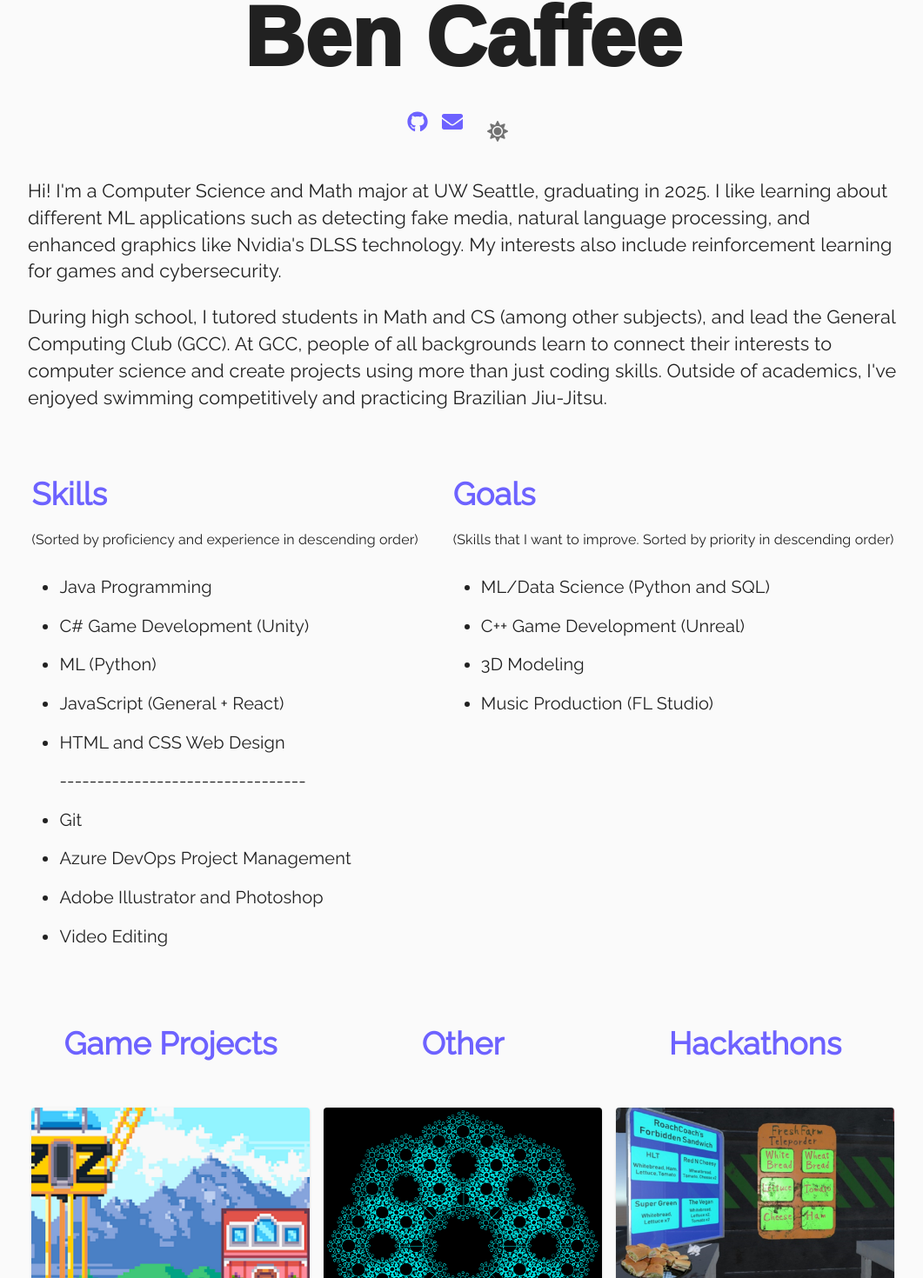
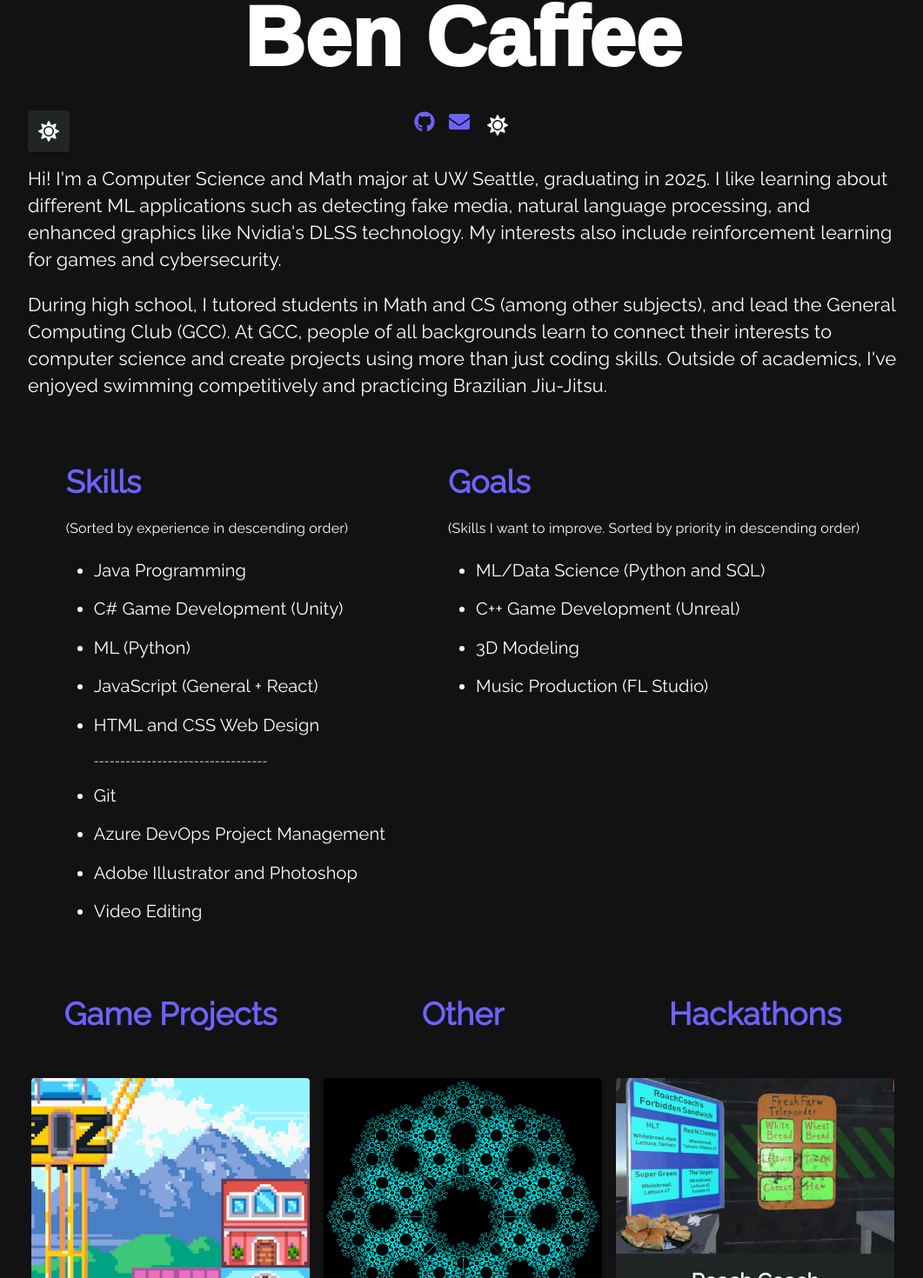
Before and after one commit to bcaffee/personal-website, a React (Create React App) app: page / in a window 1280 px wide. Shown: the part 42-1512 px from the top of the page at 87% size, without its empty margins (108-1169 px from the left). Built offline with nearby package versions, Linux system fonts and the light colour scheme; a web font is replaced by a local one.

Commit message:
Reformatting and fixed theme toggle

```diff
--- a/src/App.js
+++ b/src/App.js
@@ -5,78 +5,103 @@ import ProjectCard from "./ProjectCard";
 import { createTheme, ThemeProvider } from "@material-ui/core/styles";
 import {
   IconButton,
-  /*Typography,*/
   Grid,
   CssBaseline,
-  useMediaQuery,
+  // useMediaQuery,
+  Paper,
 } from "@material-ui/core";
 import { FaGithub, FaEnvelope, FaSun, FaMoon } from "react-icons/fa";
-//FaRegMoon, FaRegSun, RiSunFill, RiMoonFill, CgDarkMode, VscColorMode
 
 export default function App() {
-  const darkPreference = useMediaQuery("(prefers-color-scheme: dark)");
+  // const darkPreference = useMediaQuery("(prefers-color-scheme: dark)"); // why is this always true?
+  // console.log(darkPreference);
 
-  React.useEffect(() => {
-    var theme = localStorage.getItem("theme");
-    if (theme === null) {
-      setDarkState(darkPreference);
-    } else {
-      theme = theme === "true";
-      setDarkState(theme);
-    }
-  }, [darkPreference]);
+  // React.useEffect(() => {
+  //   var theme = localStorage.getItem("theme");
+  //   if (theme === null) {
+  //     setDarkState(darkPreference);
+  //   } else {
+  //     theme = theme === "true";
+  //     setDarkState(theme);
+  //   }
+  // }, [darkPreference]);
 
-  const [darkState, setDarkState] = React.useState(false);
+  //Causes the button toggle to be stuck
+  // if (
+  //   window.matchMedia &&
+  //   window.matchMedia("(prefers-color-scheme: dark)").matches
+  // ) {
+  //   darkMode = true;
+  // }
 
-  const theme = (state) =>
-    createTheme(
-      {
-        palette: {
-          type: state ? "dark" : "light",
-          // background: { paper: "#F3F3F7" },
-          primary: { main: "#6d62ff" },
-          contrastThreshold: 3,
-          tonalOffset: 0.2,
-        },
-      },
-      [darkPreference]
-    );
+  const [darkMode, setDarkMode] = React.useState(true);
 
   // const theme = React.useMemo(
   //   () =>
   //     createTheme({
   //       palette: {
-  //         type: prefersDarkMode ? "dark" : "light",
-  //         primary: {
-  //           main: "#6d62ff",
-  //           //project card and modal
-  //           light: "#efefef",
-  //           dark: "#222525",
-  //           //contrastText:
+  //         type: darkMode ? "dark" : "light",
+  //         // primary: {
+  //         //   main: "#6d62ff",
+  //         // },
+
+  //         background: {
+  //           paper: {
+  //             light: '#efefef',
+  //             dark: '#222525',
+  //           },
+
+  //           default: {
+  //             // light: "#f6f6f6",
+  //             // dark: "#131212",
+  //           },
   //         },
-  //         background: {
-  //           light: "#f6f6f6",
-  //           dark: "#131212",
-  //         },
-
-  //         /*
-  //         A higher value for "tonalOffset" will make calculated values for "light" lighter, and "dark" darker.
-  //         A higher value for "contrastThreshold" increases the point at which a background color is considered
-  //         light, and given a dark "contrastText".
-  //         */
-  //         contrastThreshold: 3,
-  //         tonalOffset: 0.2,
   //       },
   //     }),
-  //   [prefersDarkMode]
+  //   [darkMode]
   // );
 
-  const darkTheme = theme(darkState);
+  const lightTheme = createTheme({
+    palette: {
+      background: {
+        // default: "#f6f6f6",
+        // paper: "#efefef",
+      },
+    },
+  });
 
-  const toggleDarkMode = async () => {
-    localStorage.setItem("theme", !darkState);
-    setDarkState(!darkState);
-  };
+  const darkTheme = createTheme({
+    palette: {
+      // primary: {
+      //   main:
+      // },
+      background: {
+        default: "#131212",
+        paper: "#222525",
+      },
+      text: {
+        primary: "#ffffff",
+      },
+      action: {
+        active: "#ffffff",
+      },
+      // button: {
+      //   primary: "#ffffff",
+      // },
+      // overrides: {
+      //   MuiButton: {
+      //     primary: "#ffffff",
+      //   },
+      // },
+    },
+  });
+
+  // const toggleDarkMode = async () => {
+  //   localStorage.setItem("theme", !darkState);
+  //   setDarkState(!darkState);
+  // };
+
+  // const darkTheme = theme(darkState);
 
   const gProjects = mainPage.games;
   const oProjects = mainPage.other;
@@ -84,13 +109,18 @@ export default function App() {
 
   return (
     <div className="App">
-      <ThemeProvider theme={darkTheme}>
+      <ThemeProvider theme={darkMode ? darkTheme : lightTheme}>
         <CssBaseline>
           <div className="container">
             <div>
-              <div className="site-title" color="primary">
+              <div className="site-title">
                 <h1>Ben Caffee</h1>
               </div>
+              <Paper className="dark-mode-button">
+                <IconButton onClick={() => setDarkMode(!darkMode)}>
+                  {darkMode ? <FaSun /> : <FaMoon />}
+                </IconButton>
+              </Paper>
               <Grid container spacing={2} className="social-grid">
                 <Grid item className="social">
                   <a href="https://github.com/bcaffee">
@@ -102,29 +132,22 @@ export default function App() {
                     <FaEnvelope />
                   </a>
                 </Grid>
-
-                <Grid item>
-                  <IconButton
-                    className="dark-mode-button"
-                    onClick={toggleDarkMode}
-                  >
-                    {console.log(darkTheme)}
-                    {darkTheme ? <FaSun /> : <FaMoon />}
-                  </IconButton>
-                </Grid>
+                <IconButton onClick={() => setDarkMode(!darkMode)}>
+                  {darkMode ? <FaSun /> : <FaMoon />}
+                </IconButton>
               </Grid>
 
               <div className="introduction">
                 <p>{mainPage.introductions[0]}</p>
                 <p>{mainPage.introductions[1]}</p>
               </div>
-              <Grid container spacing={5} className="skills-grid">
+              <Grid container spacing={10} className="skills-grid">
                 <Grid item>
                   <h4 className="skill-titles">Skills</h4>
                   <div className="skills-note">
-                    (Sorted by proficiency and experience in descending order)
+                    (Sorted by experience in descending order)
                   </div>
-                  <Grid container spacing={2} className="skills">
+                  <Grid container spacing={2}>
                     <ul>
                       {Object.keys(mainPage.skills).map((skill) => (
                         <Grid item key={skill}>
@@ -148,10 +171,10 @@ export default function App() {
                 <Grid item>
                   <h4 className="skill-titles">Goals</h4>
                   <div className="skills-note">
-                    (Skills that I want to improve. Sorted by priority in
-                    descending order)
+                    (Skills I want to improve. Sorted by priority in descending
+                    order)
                   </div>
-                  <Grid container spacing={2} className="skills">
+                  <Grid container spacing={2}>
                     <ul>
                       {Object.keys(mainPage.skillsToImprove).map(
                         (skillToImprove) => (
--- a/src/ProjectCard.jsx
+++ b/src/ProjectCard.jsx
@@ -20,7 +20,7 @@ import ReactHtmlParser from "react-html-parser";
 export default function ProjectCard({ project }) {
   return (
     <div>
-      <Card className="root-object">
+      <Card className="p-card-root">
         {/* <ImageListModal imgs={project.imgs} /> */}
         <CardActionArea>
           <CardMedia
@@ -30,10 +30,12 @@ export default function ProjectCard({ project }) {
           />
         </CardActionArea>
         <CardContent>
-          <Typography className="p-grid-card" gutterBottom variant="h5">
+          <Typography className="p-card-title" gutterBottom variant="h5">
             {project.title}
           </Typography>
-          <Typography>{ReactHtmlParser(project.thumbnailDesc)}</Typography>
+          <Typography>
+            {ReactHtmlParser(project.thumbnailDesc)}
+          </Typography>
         </CardContent>
 
         <Grid container direction="row" justifyContent="center">
--- a/src/ProjectModal.jsx
+++ b/src/ProjectModal.jsx
@@ -13,9 +13,6 @@ const useStyles = makeStyles((theme) => ({
     justifyContent: "center",
   },
   paper: {
-    // backgroundColor: "#222525",
-    fontFamily: "Raleway",
-    // color: "#efefef",
     // border: "1px solid #000",
     boxShadow: theme.shadows[5],
     padding: theme.spacing(0, 5, 1),
@@ -23,6 +20,9 @@ const useStyles = makeStyles((theme) => ({
     marginBottom: 200,
     marginLeft: 400,
     marginRight: 400,
+  },
+  title: {
+    fontFamily: "Raleway",
   },
 }));
 
@@ -57,7 +57,9 @@ export default function ProjectModal({ project }) {
       >
         <Fade in={open}>
           <Paper className={classes.paper}>
-            <h2 id="title">{project.title}</h2>
+            <h2 className={classes.title} id="title">
+              {project.title}
+            </h2>
             <p id="info">{ReactHtmlParser(project.modalInfo)}</p>
           </Paper>
         </Fade>
--- a/src/custom.css
+++ b/src/custom.css
@@ -1,33 +1,11 @@
 @import url("https://fonts.googleapis.com/css2?family=Alumni+Sans:wght@100&display=swap");
 @import url("https://fonts.googleapis.com/css2?family=Raleway&display=swap");
-
-/* COLOR SCHEME */
-
-/* Define styles for the default root window element */
-/* :root {
-  --accent-color: #6d62ff;
-  --background-color-primary: #f6f6f6;
-  --background-color-secondary: #efefef;
-  --text-primary-color: #222525;
-  background-color: var(--background-color-primary);
-} */
-
-/* Define styles for the root window with dark mode preference */
-/* :root.dark-theme {
-  --accent-color: #6d62ff;
-  --background-color-primary: #131212;
-  --background-color-secondary: #222525;
-  --text-primary-color: #efefef;
-  background-color: var(--background-color-primary);
-} */
 
 /* HEADER */
 
 .site-title h1 {
   font-family: "Alumni Sans", sans-serif;
   font-weight: 1000;
-  /* color: #efefef; */
-  /* color: var(--text-primary-color); */
   font-size: 6rem;
   margin-top: 1rem;
   margin-bottom: 1rem;
@@ -49,17 +27,14 @@
 }
 
 .dark-mode-button {
-
+  position: absolute;
 }
 
 /* CONTENT */
 
 .introduction {
   font-family: "Raleway", sans-serif;
-  /* color: #efefef; */
   font-size: 1.35rem;
-  /* margin-bottom: 1rem; */
-  /* text-align: left; */
 }
 
 .skills-grid {
@@ -75,14 +50,12 @@
 }
 
 .skills-note {
-  /* color: #efefef; */
   font-size: 1rem;
   margin-top: 1rem;
   margin-bottom: 1rem;
 }
 
 .skills {
-  /* color: #efefef; */
   font-size: 1.25rem;
   margin-bottom: 1rem;
 }
@@ -101,24 +74,18 @@
   text-align: center;
 }
 
-.p-grid-card {
-  /* background-color: #222525; */
-  font-weight: bold !important;
-  font-family: "Raleway", sans-serif !important;
-  /* width: 20rem; */
-}
-
-.root-object {
+.p-card-root {
   /* background-color: #222525 !important; */
   width: 20rem;
 }
 
+.p-card-title {
+  font-weight: bold !important;
+  font-family: "Raleway", sans-serif !important;
+}
+
 .p-card-img {
   max-height: 275px !important;
-}
-
-.p-icons {
-  /* color: #efefef; */
 }
 
 a {
@@ -134,7 +101,6 @@ a:active {
 }
 
 b {
-
 }
 
 /* .modal {
@@ -144,9 +110,6 @@ b {
 } */
 
 /* .modal-paper {
-  background-color: #222525;
-  font-family: "Raleway", sans-serif;
-  color: "#efefef";
   //border: "2px solid #000",
   box-shadow: 5;
   padding: spacing(0, 5, 1);
@@ -161,14 +124,11 @@ b {
   margin: auto;
 }
 
-body {
-  /* background-color: var(--background-color-primary); */
-  /* background-color: #131212; */
-}
+/* body {
+  background-color: #131212;
+} */
 
 .footer {
-  /* color: #efefef; */
-  /* background-color: var(--background-color-primary); !important */
   font-family: "Raleway", sans-serif;
   margin-top: 7rem;
   margin-bottom: 5.5rem;
```
Also changed, not shown: src/ImageListModal.jsx (+0 -18 lines).
